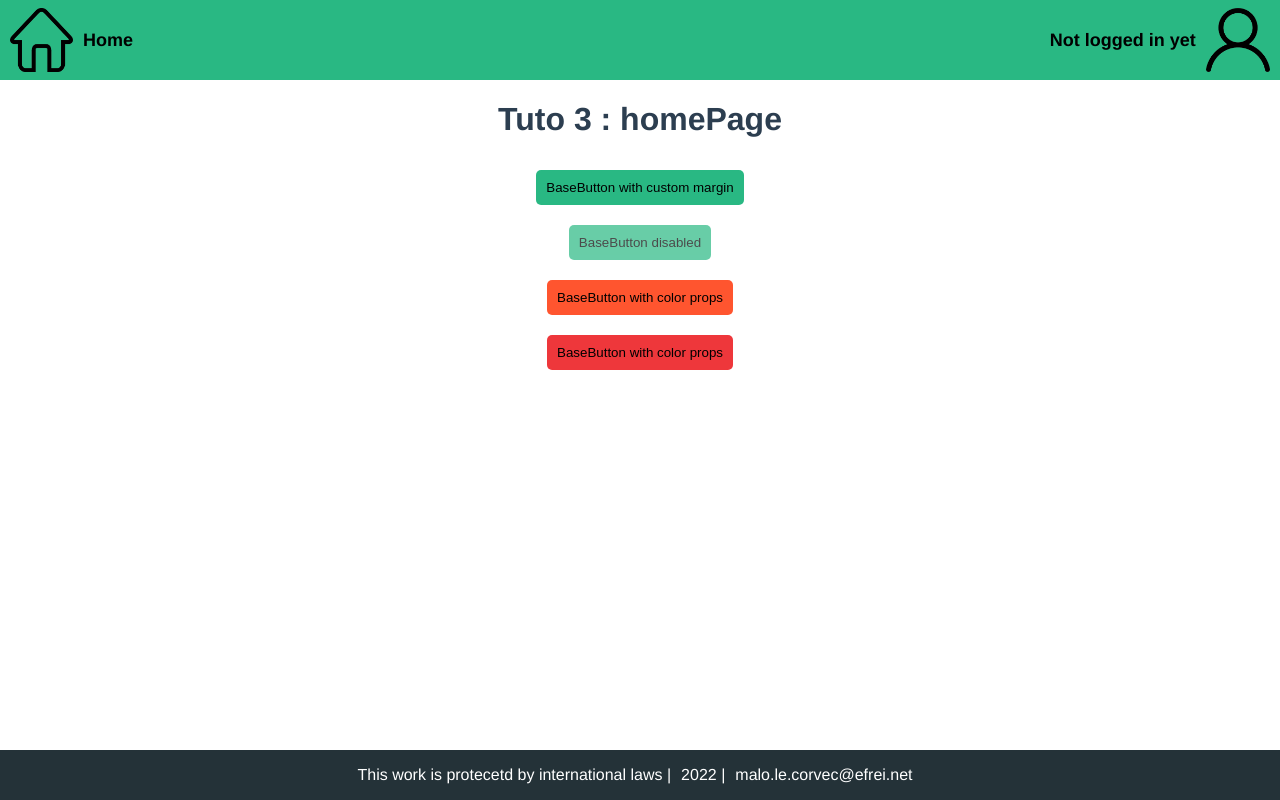
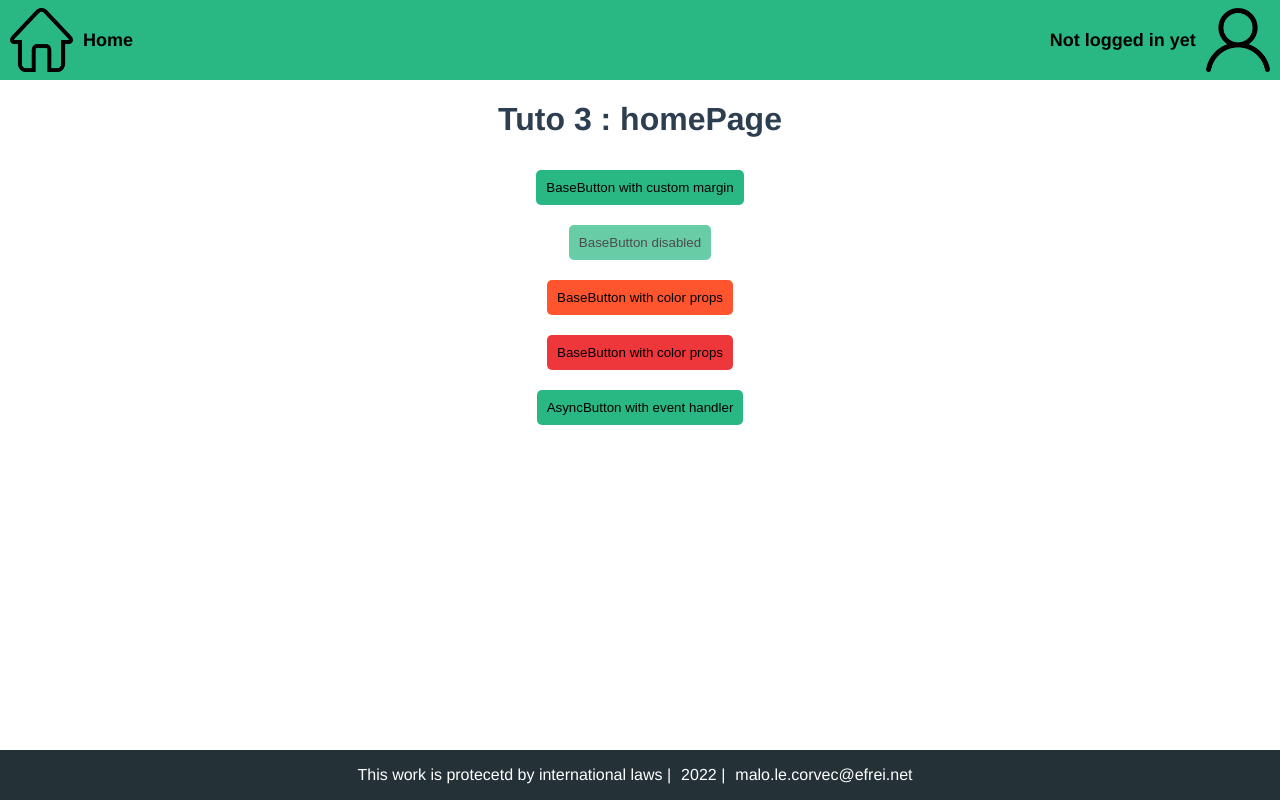
Before and after one commit to Malo-LC/vue-oauth-microsoft-graph, a Vue app: page / in a window 1280 px wide. Built offline with nearby package versions, Linux system fonts and the light colour scheme.

Commit message:
Ex 9: add AsyncButton

```diff
--- /dev/null
+++ b/src/components/AsyncButton.vue
@@ -0,0 +1,50 @@
+<template>
+  <base-button
+    :disabled="isPending"
+    :color="color"
+    @click.stop.prevent="handleClick"
+    :text="text"
+  >
+    <p v-if="isPending">rechargement</p>
+    <slot />
+  </base-button>
+</template>
+
+<script>
+import BaseButton from './BaseButton.vue';
+
+export default {
+  name: 'AsyncButton',
+  components: { BaseButton },
+  inheritAttrs: false,
+
+  props: {
+    color: {
+      type: String,
+      default: 'primary',
+    },
+    text: {
+      type: String,
+    },
+  },
+
+  data() {
+    return {
+      isPending: false,
+    };
+  },
+
+  methods: {
+    handleClick() {
+      //   const originalOnClick = /** @type {() => Promise<void>} */ (
+      //     this.$attrs.onClick
+      //   );
+      this.isPending = true;
+      setTimeout(() => {
+        console.log('finished');
+        this.isPending = false;
+      }, 2000);
+    },
+  },
+};
+</script>
--- a/src/components/BaseButton.vue
+++ b/src/components/BaseButton.vue
@@ -1,5 +1,7 @@
 <template>
-  <button :class="color" :type="type">{{ text }}</button>
+  <button class="flexrow" :class="color" :type="type">
+    <slot class="mr" />{{ text }}
+  </button>
 </template>
 
 <script>
@@ -38,4 +40,12 @@ button {
 .primary:focus {
   border: solid black 1px;
 }
+.flexrow {
+  display: flex;
+  flex-direction: row;
+  align-items: center;
+}
+.mr {
+  margin-right: 10px;
+}
 </style>
--- a/src/pages/HomePage.vue
+++ b/src/pages/HomePage.vue
@@ -17,15 +17,18 @@
       type="button"
       text="BaseButton with color props"
     />
+    <async-button text="AsyncButton with event handler" />
   </div>
 </template>
 
 <script>
 import BaseButton from '../components/BaseButton.vue';
+import AsyncButton from '../components/AsyncButton.vue';
 export default {
   name: 'homePage',
   components: {
     BaseButton,
+    AsyncButton,
   },
 };
 </script>
```
